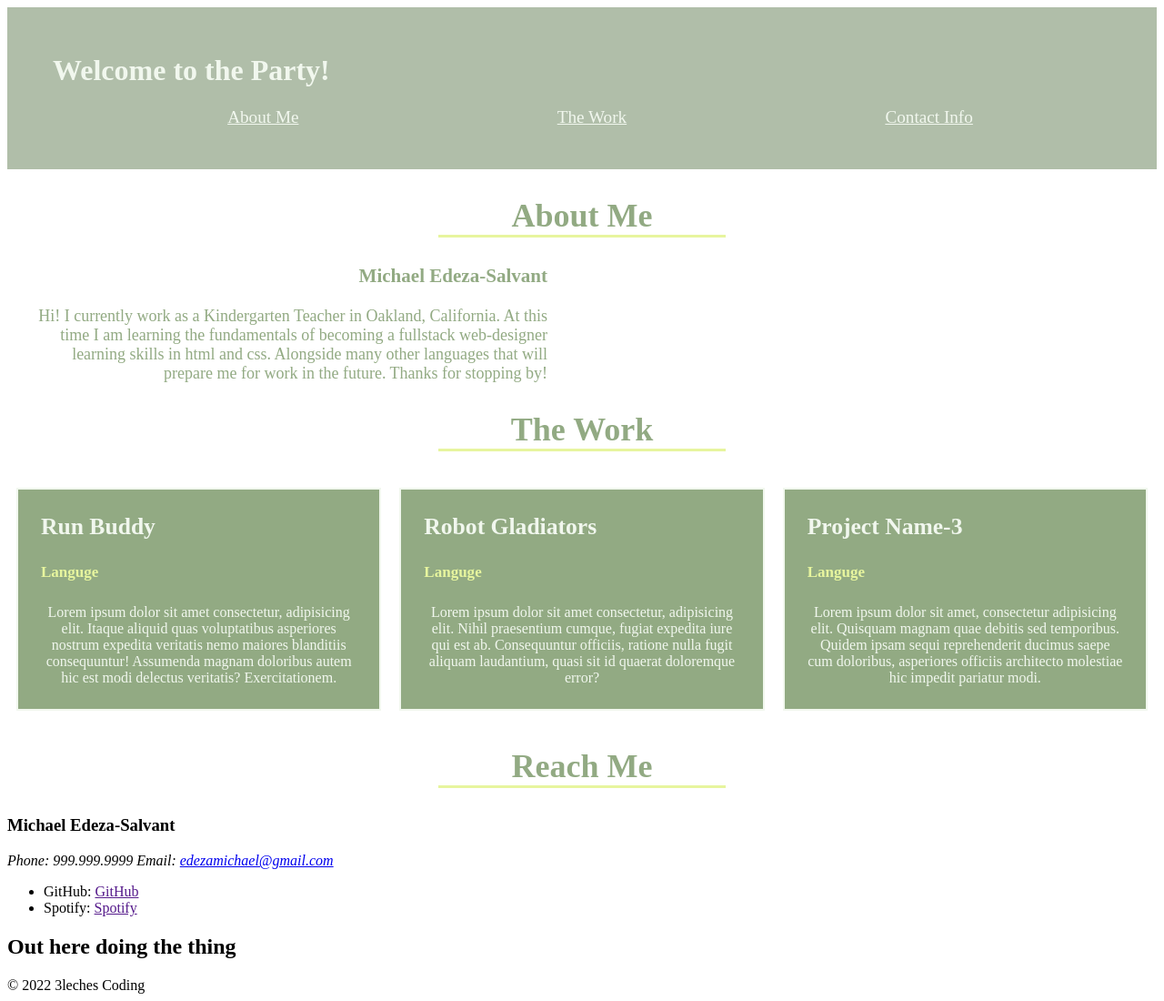
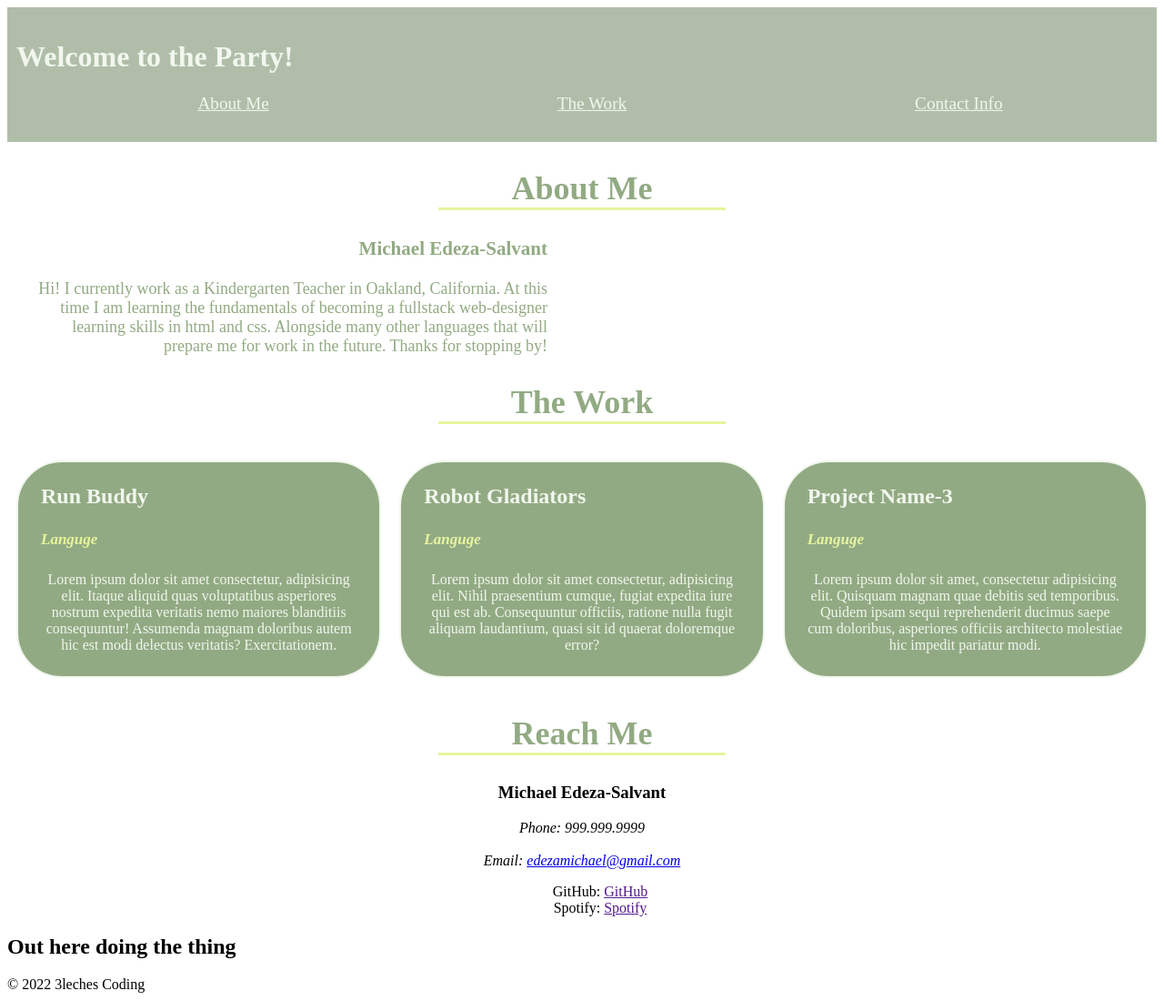
Before and after one commit to edeza-michael/3leches-Portfolio, a plain HTML site: page index.html in a window 1280 px wide. Shown: the whole page at 91% size. Drawn offline with Linux system fonts and the light colour scheme.

Commit message:
styled sections

```diff
--- a/assets/style.css
+++ b/assets/style.css
@@ -5,9 +5,10 @@
     --accessory-color-1: #e0edc5;
     --accessory-color-2: #e7f59e;
 }
+
+/* header section */
 header {
-    align-content: flex-start;
-    padding: 30px 50px;
+    padding: 15px 10px;
     background-color: #b0bea9;
     justify-content: center;
 }
@@ -17,7 +18,7 @@ header h1 {
     color: #f1f7ee;
 }
 header nav  {
-   margin: 10px;
+   margin: 1px;
 }
 header nav ul {
     display: flex;
@@ -34,11 +35,14 @@ header nav ul li a {
     font-weight: lighter;
     color: #f1f7ee;
 }
-
-.about-me {
- display: flex;
- flex-wrap: wrap;
-}
+/* .hero {
+    background-image: url("./images/FullSizeRender.jpg");
+    background-size: contain;
+    background-position: center;
+    height: 146px;
+    width: 1128px;
+    opacity: .5;
+} */
 
 .section-title h2 {
     font-family: 'Times New Roman', Times, serif;
@@ -50,6 +54,23 @@ header nav ul li a {
     font-size: 36px;
 }
 
+/* start about me section */
+.about-me {
+ display: flex;
+ flex-wrap: wrap;
+ box-sizing: border-box;
+ border: 1px solid blue;
+ height: 300px;
+ width: 100px;
+}
+
+.about-me img {
+    object-fit: contain;
+
+    height: 25px;
+    height: 25px;
+
+}
 
 .about-me-bio {
     text-align: right;
@@ -59,6 +80,7 @@ header nav ul li a {
     font-size: 18px;
 }
 
+/* start The Work section */
 .projects {
     width: 100%;
     margin: 0 auto;
@@ -72,13 +94,22 @@ header nav ul li a {
     flex: 1;
     background: #92aa83;
     border: 2px solid;
+    border-radius: 50px;
+    color: #f1f7ee;
+}
+.project {
+    margin: 10px;
+    flex: 1;
+    background: #92aa83;
+    border: 2px solid;
+    border-radius: 50px;
     color: #f1f7ee;
 }
 
 .project h3 {
     font-style: var(--secondary-color);
     font-weight: bold;
-    font-size: 2vw;
+    font-size: 24px;
     margin-left: 25px;
 }
 
@@ -86,9 +117,21 @@ header nav ul li a {
     color: #e7f59e;
     margin-left: 25px;
     font-size: 1.33vw;
+    font-style: italic;
 }
 
 .project p {
     text-align: center;
     margin: 25px;
 }
+
+/* start contact section */
+.contact-info {
+    text-align: center;
+
+}
+
+.contact-info ul li {
+    list-style: none;
+    justify-content: baseline;
+}
--- a/index.html
+++ b/index.html
@@ -25,8 +25,9 @@
             </ul>
         </nav>
     </header>
-    <section class="hero">
-    </section>
+
+    <div class="hero"></div>
+
     <section class="about-me, section-title">
         <div class="am-title">
             <h2>About Me</h2>
@@ -37,8 +38,8 @@
                     Hi! I currently work as a Kindergarten Teacher in Oakland, California. At this time I am learning the fundamentals of becoming a fullstack web-designer learning skills in html and css. Alongside many other languages that will prepare me for work in the future. Thanks for stopping by!
                 </p>
         </div>
-        <!-- <div>
-            <img src="./assets/images/IMG_5209.JPG" alt="Michael sitting in front of a statue" />
+        <!-- <div class="bio-img">
+            <img src="./assets/images/FullSizeRender.jpg" alt="Michael wearing a Yankees hat" />
         </div> -->
         </section>
     <section class="the-work, section-title">
@@ -76,10 +77,9 @@
         <div class="contact-info">
             <h3>Michael Edeza-Salvant</h3>
             <address>
-                Phone: 999.999.9999
+                Phone: 999.999.9999 <br/> <br/>
                 Email: <a href="mailto:edezamichael@gmail.com">edezamichael@gmail.com</a>
             </address>
-        </div>
             <div class="contact-info">
                 <ul>
                     <li>
@@ -89,6 +89,7 @@
                         Spotify: <a href="">Spotify</a>
                     </li>
                 </ul>
+            </div>
         </div>
     </section>
     <footer>
```
Also changed, not shown: assets/images/FullSizeRender.jpg (added). Lines whose indentation alone changed are shown as unchanged.
